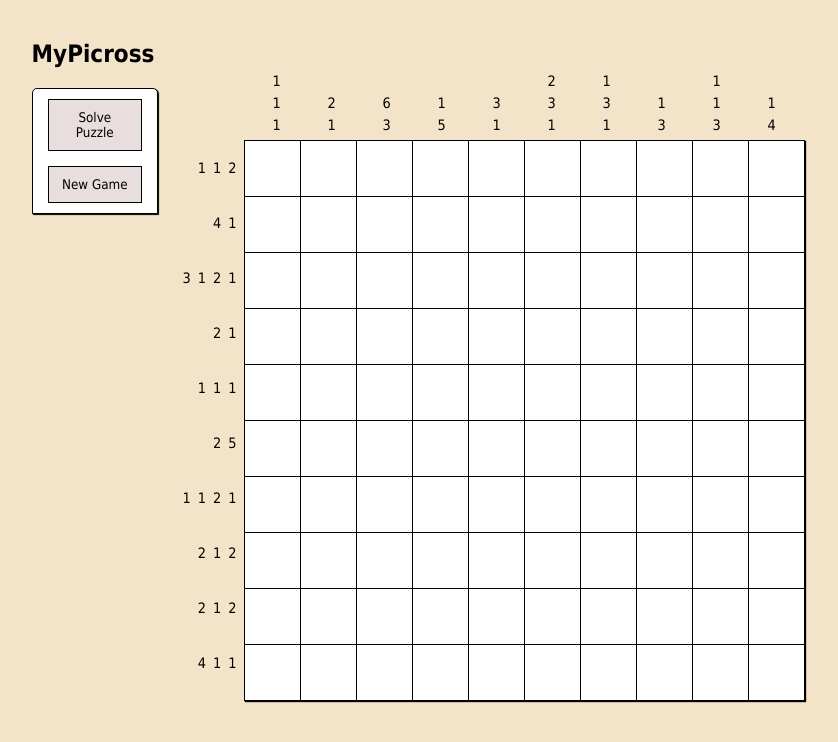
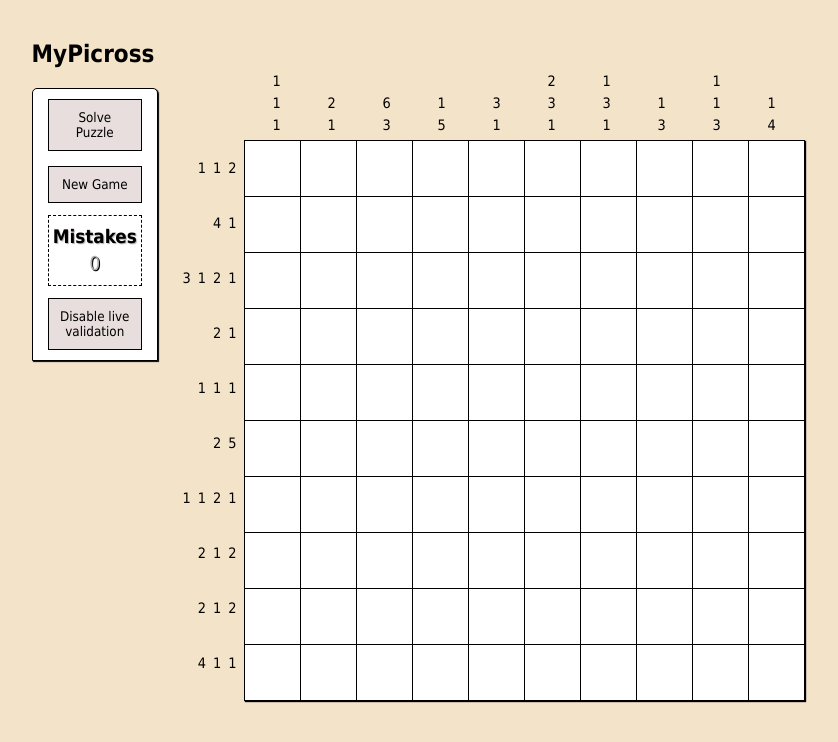
Before and after one commit to sevaa25/picross, a React (Vite) app: page / in a window 1280 px wide. Shown: the top 742 px of the page, without its empty margins (166-1004 px from the left). Built offline with nearby package versions, Linux system fonts and the light colour scheme.

Commit message:
Game modes added with proper styling

```diff
--- a/src/App.css
+++ b/src/App.css
@@ -93,6 +93,25 @@
     box-shadow: 1px 1px 1px black;
 }
 
+.mistakes-chart > h3 {margin: 0; background-color: white; text-shadow: 1px 1px 1px rgb(182, 176, 176);}
+.mistakes-chart > span {background-color: white; font-size: 1.2rem; color: rgb(176, 172, 172);
+    text-shadow: 1px 1px 0px black;}
+
+.mistakes-chart{
+    background-color: white;
+    display: flex;
+    flex-direction: column;
+    justify-content: center;
+    align-items: center;
+    gap: 5px;
+    margin: 2px 10px;
+    padding: 10px;
+    font-family: Verdana, Geneva, Tahoma, sans-serif;
+    border: 1px dashed black;
+}
+
+.mistakes-valid {display: none;}
+
 .side-btn{
     border: 1px solid black;
     background-color: rgb(232, 222, 222);
--- a/src/App.tsx
+++ b/src/App.tsx
@@ -2,6 +2,7 @@ import './App.css'
 import {useState, useEffect} from 'react';
 import Grid from './components/Grid.tsx';
 export type CellState = "empty" | "filled" | "marked" | "completed" | "wrong";
+export type GameMode = "live_validation" | "no_live_validation";
 export type HintState = {
   value: number,
   start: number,
@@ -179,6 +180,8 @@ function App() {
   const [solution, setSolution] = useState<CellState[][]>(firstSolution);
   const [rowHints, setRowHints] = useState<HintState[][]>(firstRowHints);
   const [colHints, setColHints] = useState<HintState[][]>(firstColHints);
+  const [gameMode, setGameMode] = useState<GameMode>("live_validation");
+  const [mistakes, setMistakes] = useState(0);
   const [isSolved, setIsSolved] = useState(false);
 
   useEffect(() => {
@@ -201,7 +204,6 @@ function App() {
   }, []
   );
 
-
   function newGame(){
     const newSolution = generateSolution();
     const [newRowHints, newColHints] = generateHints(newSolution);
@@ -213,6 +215,13 @@ function App() {
     setMatrix(generateEmptyBoard());
     setIsSolved(false);
   }
+
+  function changeGameMode(){
+    const newMode = gameMode === "live_validation" ? "no_live_validation" : "live_validation";
+    setGameMode(newMode);
+    newGame();
+  }
+
   function compareSolutions(){
     const isCompleted = matrix.every((row,x)=>
     row.every((val, y)=>{
@@ -274,6 +283,11 @@ function App() {
         <div className="progress-bar">
           <button type="button" className="side-btn" disabled={isSolved} onClick={compareSolutions}>Solve Puzzle</button>
           <button type="button" className="side-btn" onClick={newGame}>New Game</button>
+          <div className={gameMode === "live_validation" ? "mistakes-chart" : "mistakes-valid"}>
+            <h3>Mistakes</h3>
+            <span>{mistakes}</span>
+          </div>
+          <button type="button" className="side-btn" onClick={changeGameMode}>{gameMode === "live_validation" ? "Disable" : "Enable"} live validation</button>
         </div>
       </div>
       <div className="game-container" onContextMenu={(e) => e.preventDefault()}>
@@ -284,7 +298,8 @@ function App() {
         <div className="bottom-bar">
           <Hints hints={rowHints} mode="row" matrix={matrix}/>
           <div className={isSolved ? 'locked-grid' : ""}>
-            <Grid squares={matrix} startDrag={handleMouseDrag} continueDrag={handleMouseEnter} endDrag={handleMouseUp}/>
+            <Grid squares={matrix} startDrag={handleMouseDrag} continueDrag={handleMouseEnter}
+              endDrag={handleMouseUp} mode={gameMode}/>
           </div>
         </div>
       </div>
--- a/src/components/Cell.css
+++ b/src/components/Cell.css
@@ -17,7 +17,7 @@
   background-color: white;
 }
 
-.emptySquare:hover{background-color: orange;}
+.emptySquare:hover{background-color: orange; }
 
 .filledSquare {
   background-color: #2cd6e2d2;
--- a/src/components/Cell.tsx
+++ b/src/components/Cell.tsx
@@ -1,4 +1,4 @@
-import type {CellState} from '../App.tsx';
+import type {CellState, GameMode} from '../App.tsx';
 import './Cell.css';
 
 interface CellProps{
@@ -6,12 +6,14 @@ interface CellProps{
     mouseDrag: (e:React.MouseEvent) => void,
     mouseEnter: () => void
     mouseUp: () => void
+    gameMode: GameMode
 };
 
-function Cell({value, mouseDrag, mouseEnter, mouseUp}:CellProps){
+function Cell({value, mouseDrag, mouseEnter, mouseUp, gameMode}:CellProps){
+    const divValue = (gameMode === "live_validation" && value === "marked") ? "X" : "";
     return(
         <div className={value + `Square`} onMouseDown={mouseDrag}
-            onMouseEnter={mouseEnter} onMouseUp={mouseUp} > </div>
+            onMouseEnter={mouseEnter} onMouseUp={mouseUp} >{divValue}</div>
     );
 }
 export default Cell;
--- a/src/components/Grid.tsx
+++ b/src/components/Grid.tsx
@@ -1,19 +1,20 @@
 import Cell from './Cell.tsx';
 import './Grid.css';
-import type {CellState} from '../App.tsx';
+import type {CellState, GameMode} from '../App.tsx';
 
 interface GridProps{
     squares: CellState[][],
     startDrag(x: number, y:number,event: React.MouseEvent):void,
     continueDrag(x: number, y:number):void,
     endDrag():void
+    mode: GameMode
 }
 
-function Grid({squares, startDrag, continueDrag, endDrag}:GridProps){
+function Grid({squares, startDrag, continueDrag, endDrag, mode}:GridProps){
     function generateSquares(){
         return squares.map((row,y)=>row.map((val,x)=>
             <Cell value={val} mouseDrag={(e:React.MouseEvent)=>startDrag(x,y,e)}
-            mouseEnter={()=>continueDrag(x,y)} mouseUp={()=>endDrag()} key={`${x}-${y}`}/>));
+            mouseEnter={()=>continueDrag(x,y)} mouseUp={()=>endDrag()} key={`${x}-${y}`} gameMode={mode}/>));
 
     }
     return(
```
